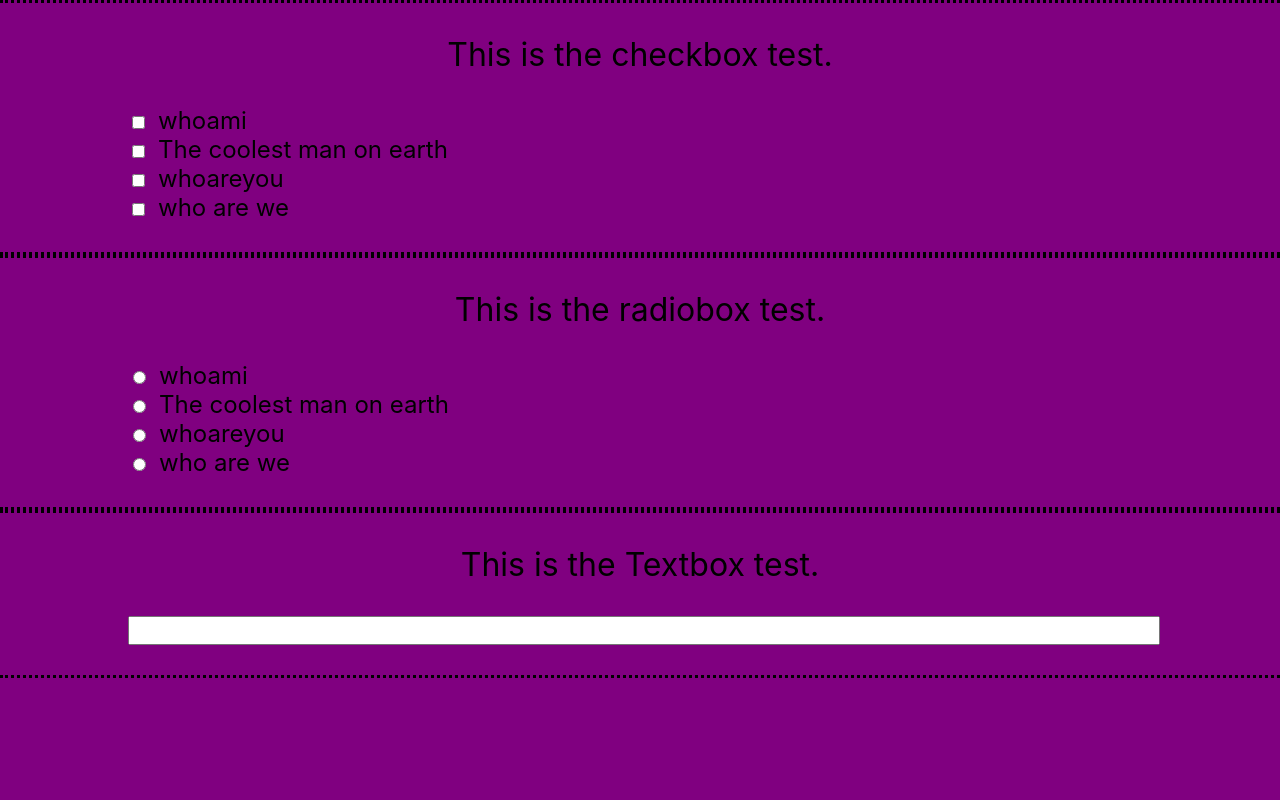
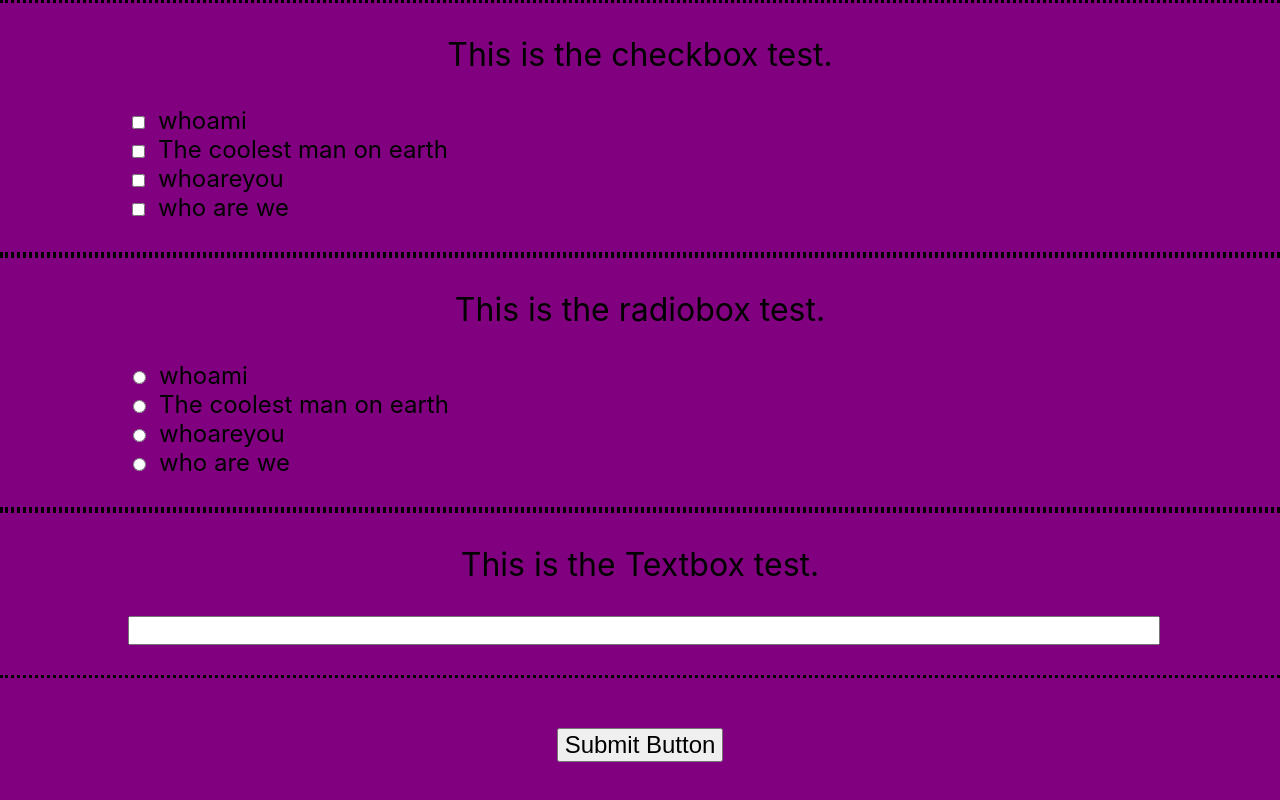
Before and after one commit to BigShotDEV/purple_scouter, a React (Create React App) app: page / in a window 1280 px wide. Built offline with nearby package versions, Linux system fonts and the light colour scheme.

Commit message:
Added the SubmitButton compoenent

```diff
--- a/src/App.js
+++ b/src/App.js
@@ -2,6 +2,7 @@ import React from 'react';
 import './App.css';
 import CheckBox from './Componenets/CheckBox/check-box';
 import RadioBox from './Componenets/RadioBox/radio-box';
+import SubmitButton from './Componenets/SubmitButton/submit-button';
 import TextBox from './Componenets/TextBox/text-box';
 
 export default class App extends React.Component{
@@ -11,6 +12,7 @@ export default class App extends React.Component{
       <CheckBox keys={["whoami", "The coolest man on earth", "whoareyou", "who are we"]}>This is the checkbox test.</CheckBox>
       <RadioBox keys={["whoami", "The coolest man on earth", "whoareyou", "who are we"]}>This is the radiobox test.</RadioBox>
       <TextBox>This is the Textbox test.</TextBox>
+      <SubmitButton>Submit Button</SubmitButton>
     </div>
       );
   }
--- /dev/null
+++ b/src/Componenets/SubmitButton/submit-button.css
@@ -0,0 +1,8 @@
+.submit-button {
+    text-align: center;
+    padding-top: 50px;
+}
+
+.submit-button .button {
+    font-size: 1.5em;
+}
--- /dev/null
+++ b/src/Componenets/SubmitButton/submit-button.js
@@ -0,0 +1,12 @@
+import React from 'react';
+import './submit-button.css';
+
+export default class SubmitButton extends React.Component {
+    render() {
+        return (
+            <div className="submit-button">
+                <button className='button' onClick={this.props.onClick}>{this.props.children}</button>
+            </div>
+        );
+    }
+}
```
